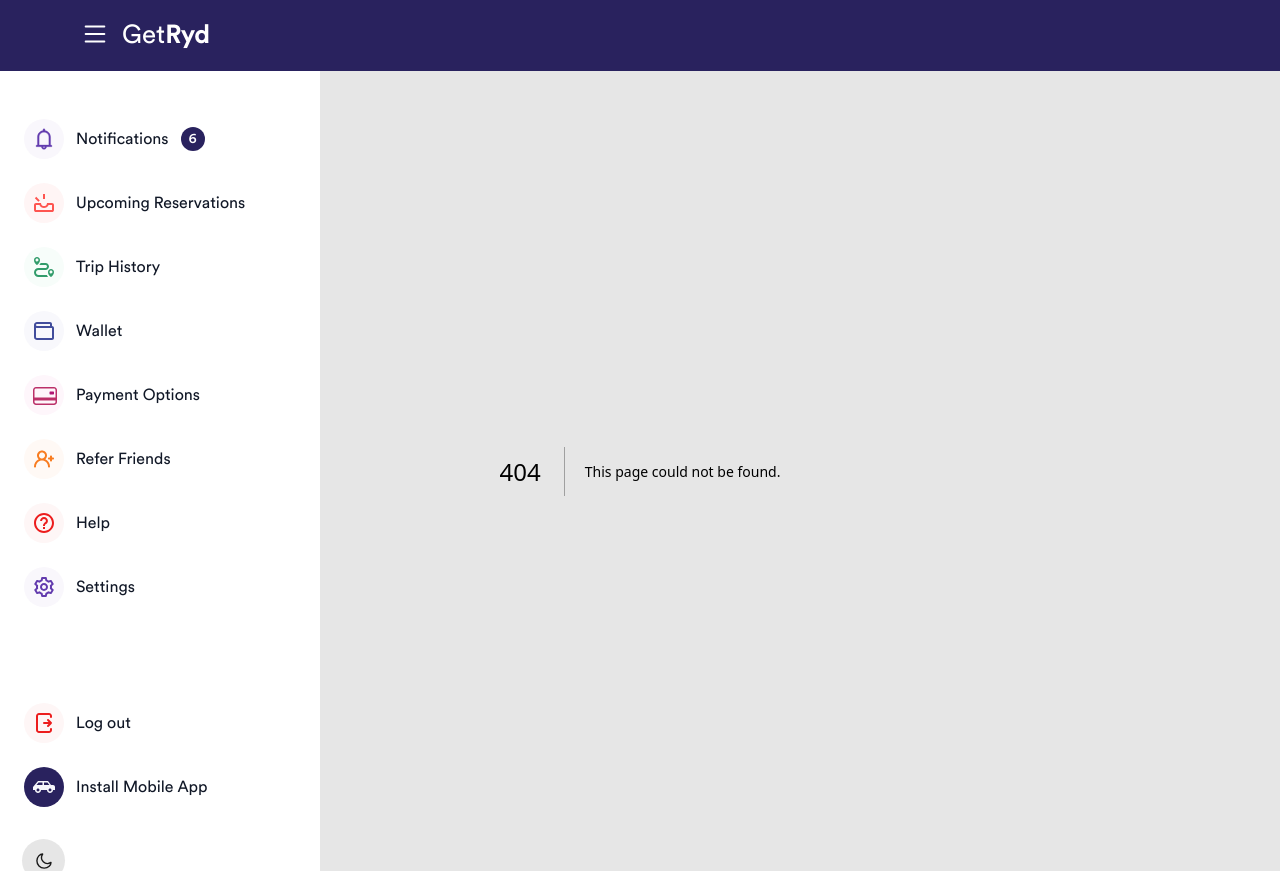
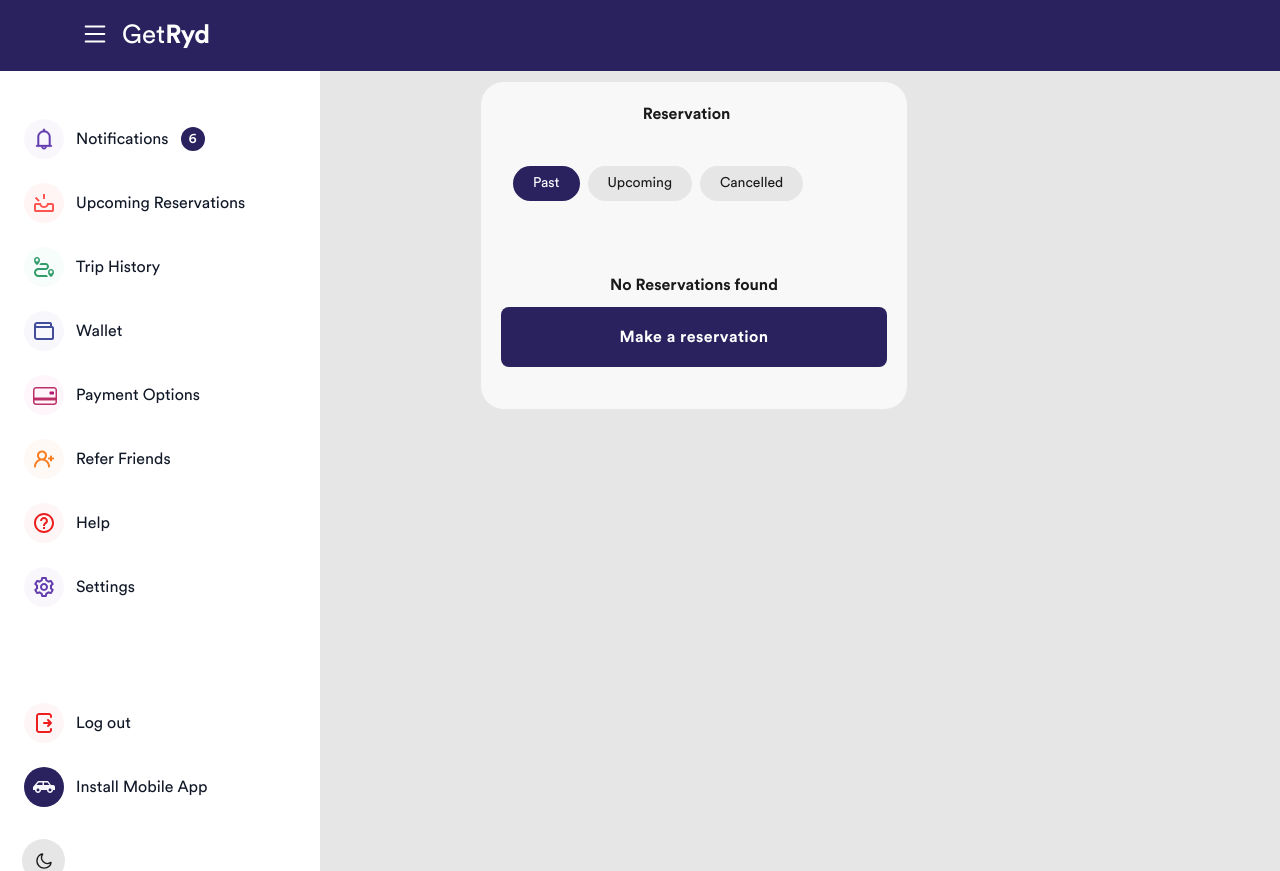
Before and after one commit to shohan-ch/ride-sharing-platform, a Next.js app: page /upcoming_reservation/home in a window 1280 px wide. Before the commit this address had no page. Built offline with nearby package versions, Linux system fonts and the light colour scheme.

Commit message:
upcoming reservation home page initially done

```diff
--- /dev/null
+++ b/src/components/UpcomingReservation/Home/UpcomingReservationHomeView.jsx
@@ -0,0 +1,52 @@
+import Router from "next/router";
+import NavigateButon from "@/components/Utils/Button/NavigateButon";
+import Button from "@/components/Utils/Button/Button";
+
+const UpcomingReservationHomeView = () => {
+  return (
+    <>
+      <section className="sec items-center justify-center md:block md:h-full md:w-full lg:flex lg:justify-start lg:pl-[480px] lg:pt-[10px] 2xs:block 2xs:h-full 2xs:w-full">
+        <div className="wrapper relative  border  bg-gray-1 px-4 pt-5 dark:bg-dark-bg sm:pb-8 sm:dark:border-0 lg:w-[428px] lg:rounded-3xl lg:dark:border 2xs:h-screen 2xs:w-auto 2xs:pt-2 2xs:pb-10 2xs:dark:border-0">
+          <div className="sm:pt-4 sm:text-left lg:pt-0 2xs:px-0 2xs:pt-0 2xs:text-left">
+            <div className="scroll_div h-full dark:border-[#2C2C35] 2xl:h-[490px] 3xl:h-[600px] ">
+              <div className="pickup_header mb-10 flex md:pl-[16px] md:pr-[76px] lg:pl-[15px] lg:pr-[30px] 2xs:mb-3 2xs:px-4">
+                <h2 className="mx-auto font-extrabold text-black dark:text-gray-2 2xl:text-22 3xl:text-[24px] 2xs:text-[18px]">
+                  Reservation
+                </h2>
+              </div>
+              <div className="rounded-5 mx-4 mt-2 rounded-lg px-0 pb-8 dark:text-white 2xs:mt-2 2xs:pt-0">
+                <div className="space-x-2 pb-2 2xs:pt-3">
+                  <NavigateButon isActive={true}>Past</NavigateButon>
+                  <NavigateButon
+                    handler={() => Router.push("trip_history/business_list")}
+                  >
+                    Upcoming
+                  </NavigateButon>
+                  <NavigateButon>Cancelled</NavigateButon>
+                </div>
+              </div>
+
+              <div className="text-center sm:px-10 sm:pt-4 lg:px-2 lg:pt-0 2xl:mt-[50px] 3xl:mt-[80px] 2xs:px-0 2xs:pt-6">
+                <h1 className="mt-5 mb-2 font-extrabold text-black dark:text-gray-2 2xl:mt-5 2xl:text-[20px] 3xl:text-[24px] 2xs:mb-2 2xs:mt-1 2xs:text-26">
+                  No Reservations found
+                </h1>
+                <p className="mb-4 text-lg font-normal text-[#5C5C5C] dark:text-gray-2 2xl:mb-3 3xl:mb-6 3xl:text-lg 2xs:mb-6 2xs:text-sm">
+                  You have not made any reservations with us yet. Taka your
+                  first ride today!
+                </p>
+              </div>
+
+              <div className="absolute left-0 right-0 mx-5 md:bottom-0 lg:absolute lg:bottom-[22px] 2xs:fixed 2xs:bottom-[8px] 2xs:left-0 2xs:right-0">
+                <Button color="blue" handler={() => Router.push("/reserve")}>
+                  Make a reservation
+                </Button>
+              </div>
+            </div>
+          </div>
+        </div>
+      </section>
+    </>
+  );
+};
+
+export default UpcomingReservationHomeView;
--- /dev/null
+++ b/src/pages/upcoming_reservation/home.js
@@ -0,0 +1,11 @@
+import UpcomingReservationHomeView from "@/components/UpcomingReservation/Home/UpcomingReservationHomeView";
+
+const UpcomingReservationHomePage = () => {
+  return (
+    <>
+      <UpcomingReservationHomeView />
+    </>
+  );
+};
+
+export default UpcomingReservationHomePage;
```
